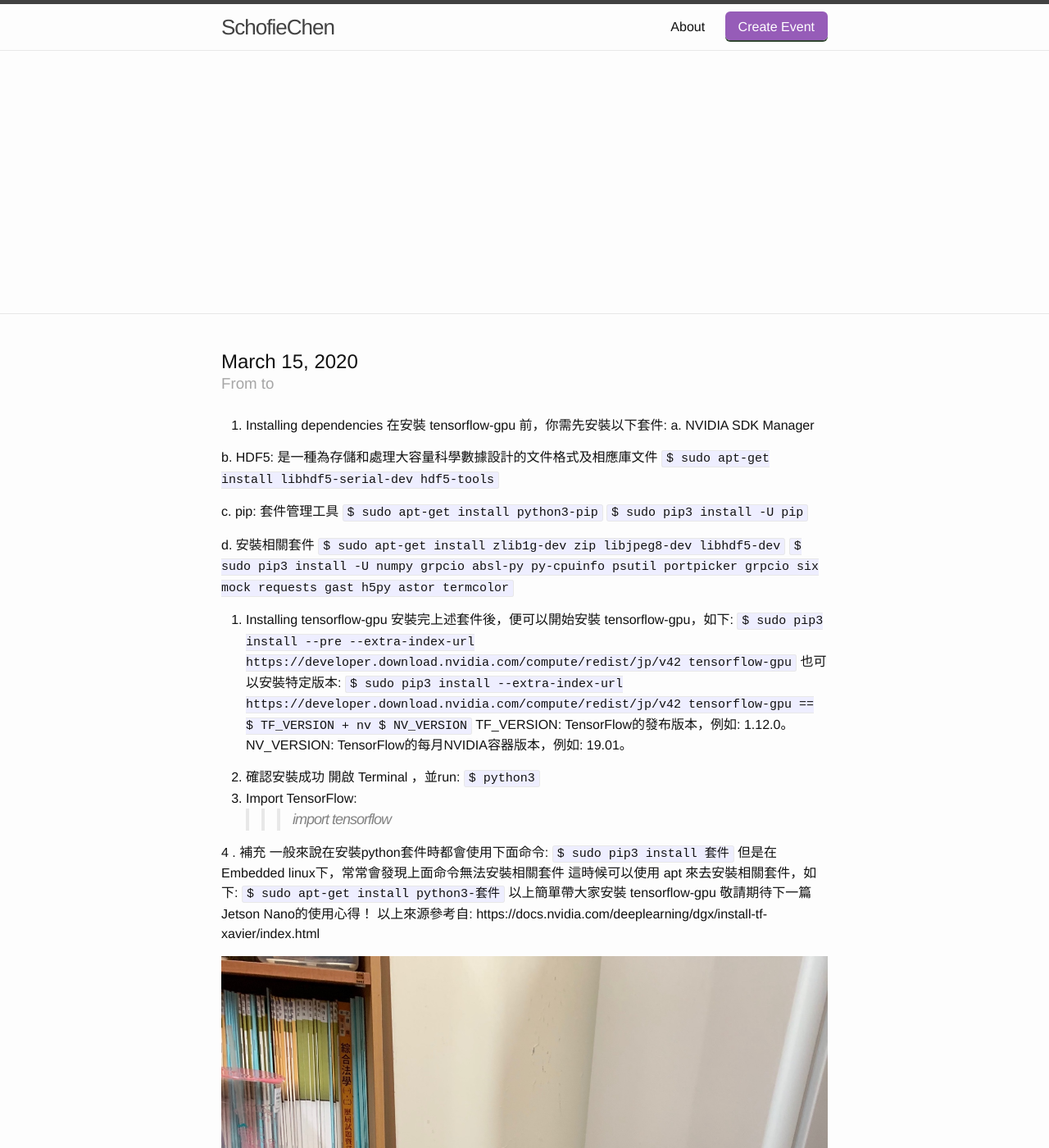
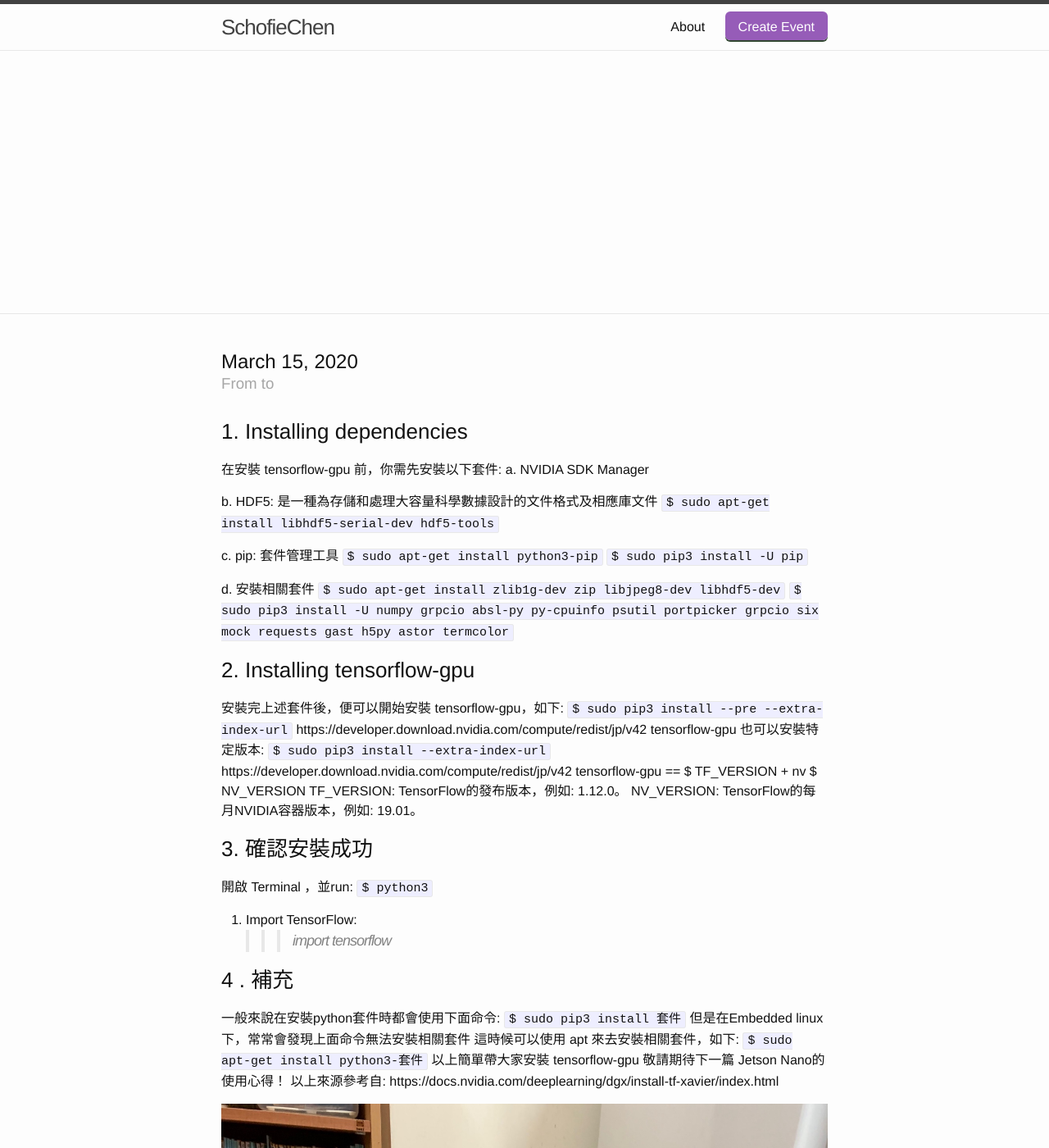
Before and after one commit to SchofieChen/SchofieChen.github.io, a Jekyll site: the page built from _posts/2016-05-28-docker.md, in a window 1280 px wide and 1400 px high. Shown: the whole window at 82% size. Built offline with Jekyll 4.4.1, drawn with Linux system fonts in a browser that asks for light colours; our own code applies the rules of GitHub Pages for plain Markdown files.

Commit message:
jetson nano v1

```diff
--- a/_posts/2016-05-28-docker.md
+++ b/_posts/2016-05-28-docker.md
@@ -17,7 +17,7 @@ organiser_name : "Schofie Chen"
 
 ---
 
-1. Installing dependencies
+### 1. Installing dependencies
 在安裝 tensorflow-gpu 前，你需先安裝以下套件:
 a. NVIDIA SDK Manager
 
@@ -36,16 +36,16 @@ d. 安裝相關套件
 `$ sudo pip3 install -U numpy grpcio absl-py py-cpuinfo psutil portpicker grpcio six mock requests gast h5py astor termcolor`
 
 
-2. Installing tensorflow-gpu
+### 2. Installing tensorflow-gpu
 安裝完上述套件後，便可以開始安裝 tensorflow-gpu，如下:
-`$ sudo pip3 install --pre --extra-index-url https://developer.download.nvidia.com/compute/redist/jp/v42 tensorflow-gpu`
+`$ sudo pip3 install --pre --extra-index-url` https://developer.download.nvidia.com/compute/redist/jp/v42 tensorflow-gpu
 也可以安裝特定版本:
-`$ sudo pip3 install --extra-index-url https://developer.download.nvidia.com/compute/redist/jp/v42 tensorflow-gpu == $ TF_VERSION + nv $ NV_VERSION`
+`$ sudo pip3 install --extra-index-url` https://developer.download.nvidia.com/compute/redist/jp/v42 tensorflow-gpu == $ TF_VERSION + nv $ NV_VERSION
 TF_VERSION: TensorFlow的發布版本，例如: 1.12.0。
 NV_VERSION: TensorFlow的每月NVIDIA容器版本，例如: 19.01。
 
 
-3. 確認安裝成功
+### 3. 確認安裝成功
 開啟 Terminal ，並run:
 `$ python3`
 2. Import TensorFlow:
@@ -53,7 +53,7 @@ NV_VERSION: TensorFlow的每月NVIDIA容器版本，例如: 19.01。
 
 
 
-4 . 補充
+### 4 . 補充
 一般來說在安裝python套件時都會使用下面命令:
 `$ sudo pip3 install 套件`
 但是在Embedded linux下，常常會發現上面命令無法安裝相關套件
```
